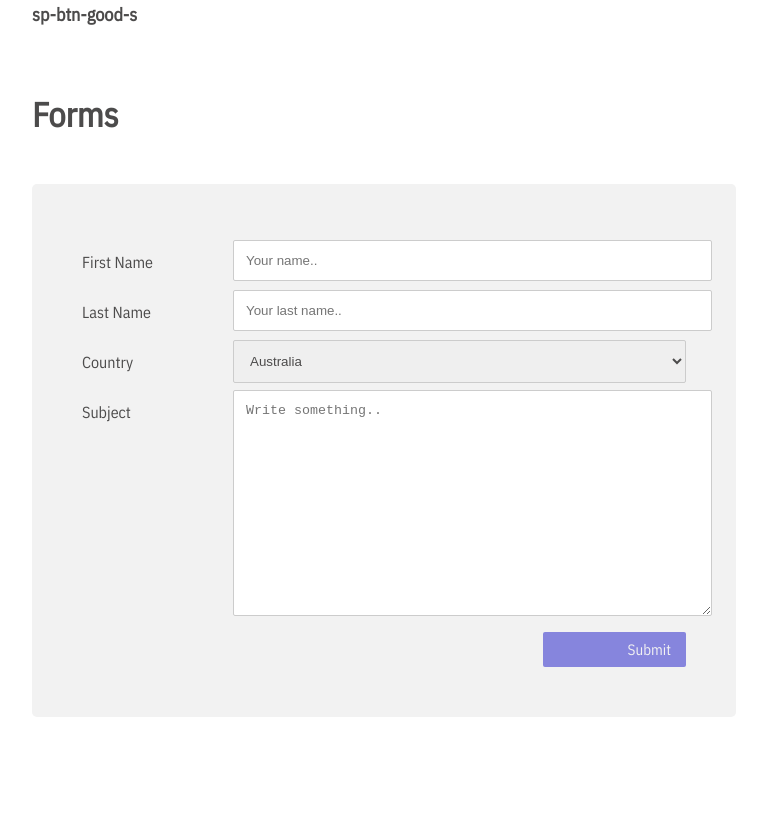
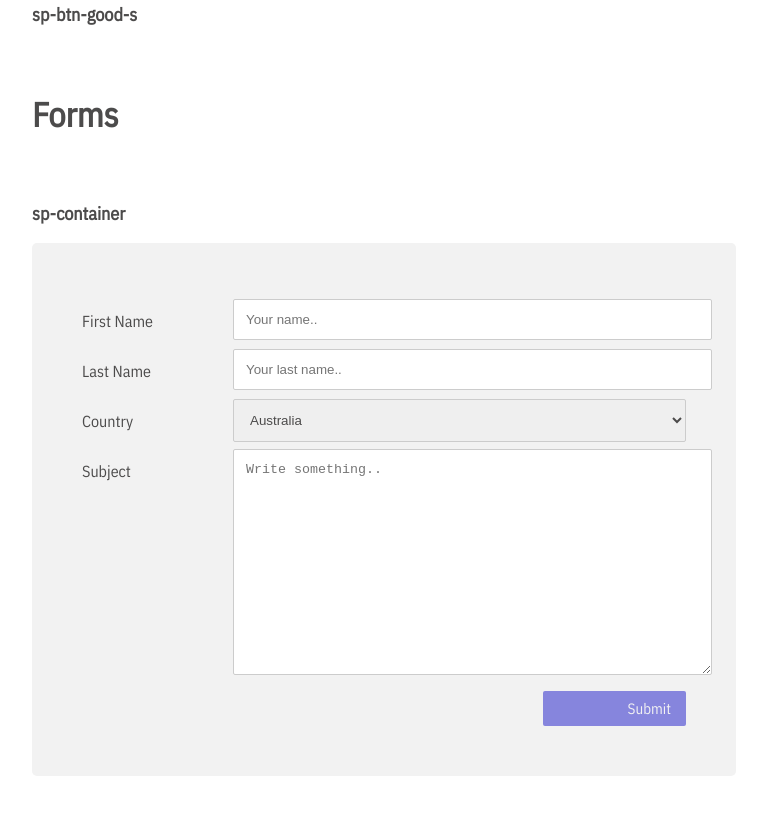
Before and after one commit to TheDekuTree/SpillCSS, a plain HTML site: page index.html in a window 1280 px wide. Shown: the part 1834-2648 px from the top of the page, without its empty margins (256-1023 px from the left). Drawn offline with nearby package versions, Linux system fonts and the light colour scheme.

```diff
--- a/index.html
+++ b/index.html
@@ -70,6 +70,7 @@
                 <br>
                 <h2>Forms</h2>
                 <br>
+                <h3>sp-container</h3>
                 <div class="sp-container">
                         <form action="/action_page.php">
                           <div class="row">
```
